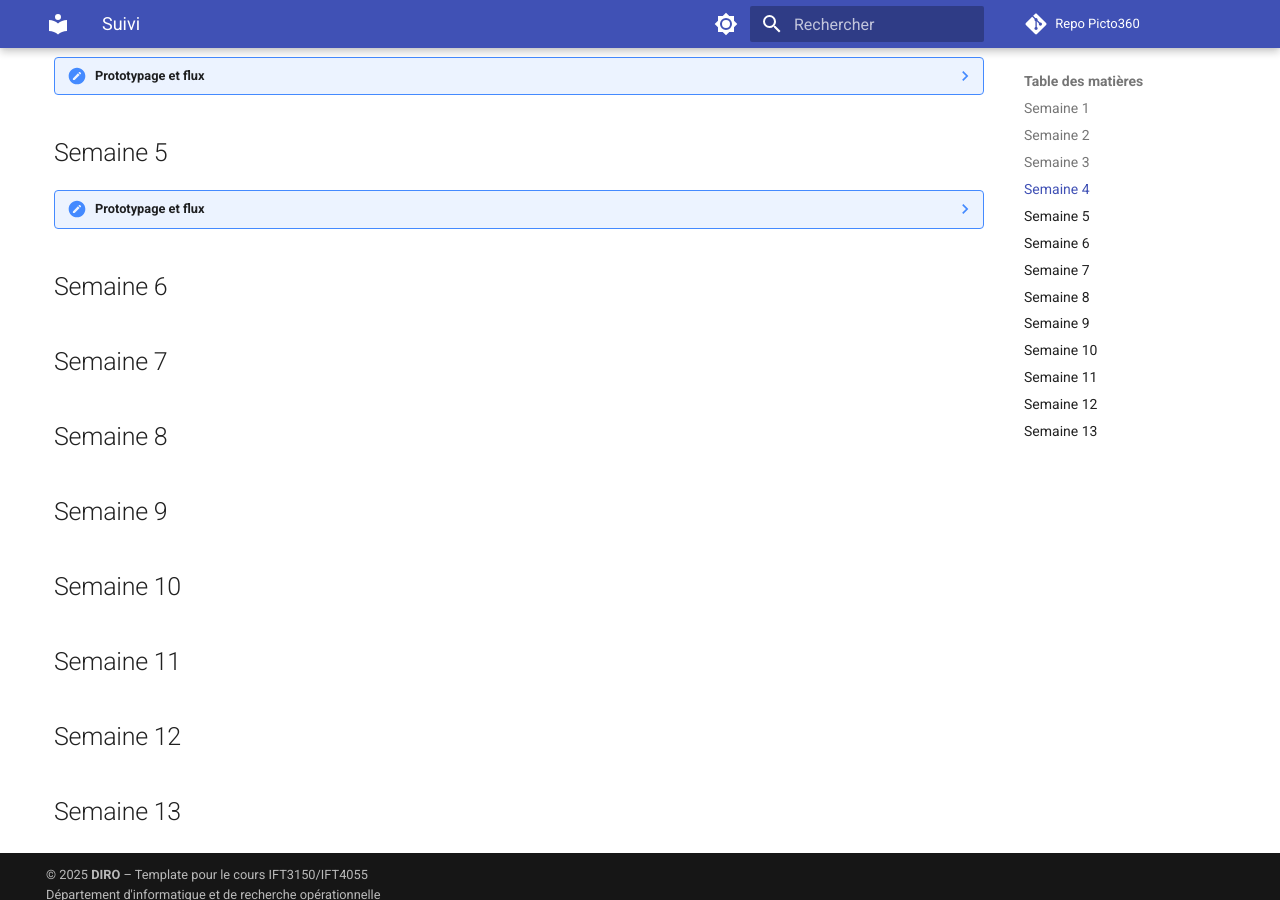
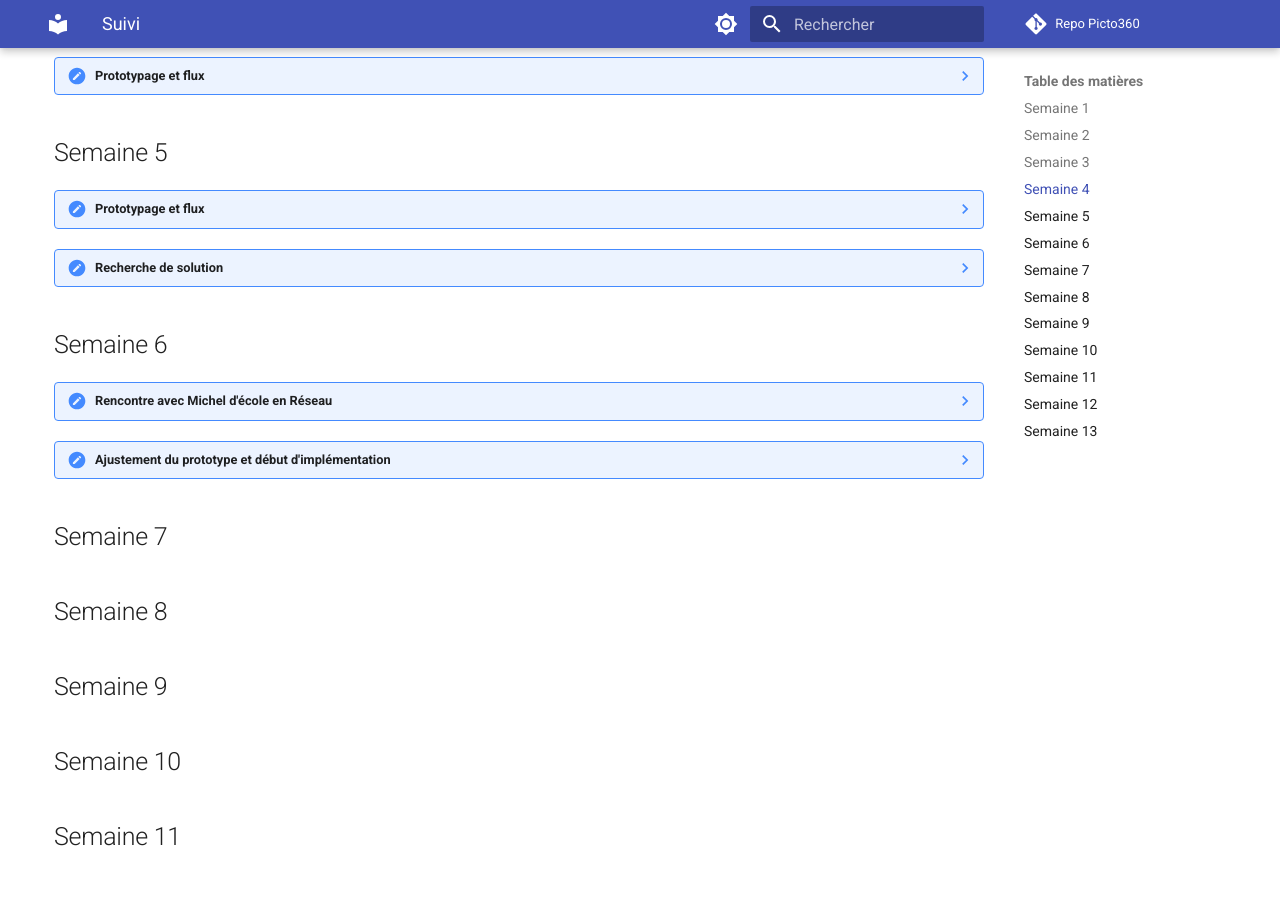
Before and after one commit to ceduni/picto360, an MkDocs documentation site: the page built from docs/suivi.md, in a window 1280 px wide and 900 px high, scrolled down 886 px. Built offline with MkDocs 1.6.1 and Material for MkDocs 9.7.7, drawn with Linux system fonts in a browser that asks for light colours; comment, search, counter and statistics services are not loaded.

Commit message:
Semaine 6

```diff
--- a/docs/suivi.md
+++ b/docs/suivi.md
@@ -36,8 +36,15 @@
 ## Semaine 5
 ??? note "Prototypage et flux"
     - [x] Finalisation du prototype Figma
+??? note "Recherche de solution"
+    - [x] Recherche de solution et découverte du framework Firebase
 
 ## Semaine 6
+??? note "Rencontre avec Michel d'école en Réseau"
+    - [x] Présentation et validation du prototype des activités
+??? note "Ajustement du prototype et début d'implémentation"
+    - [x] Ajout des spécifications décrite lors de la rencontre
+    - [x] Début d'implémentation du schema de donné .
 
 ## Semaine 7
 
```
Also changed, not shown: docs/index.md (+2 -2 lines).
